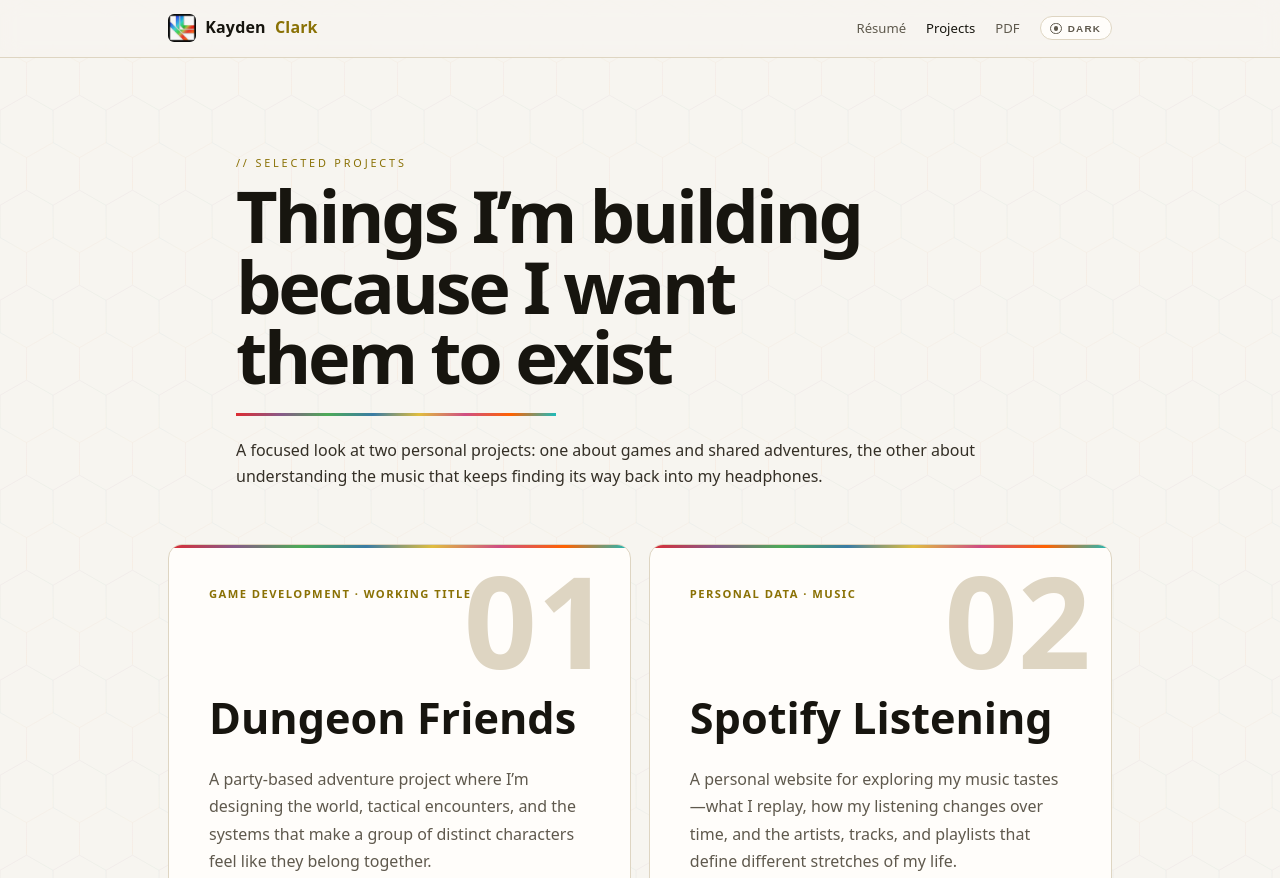
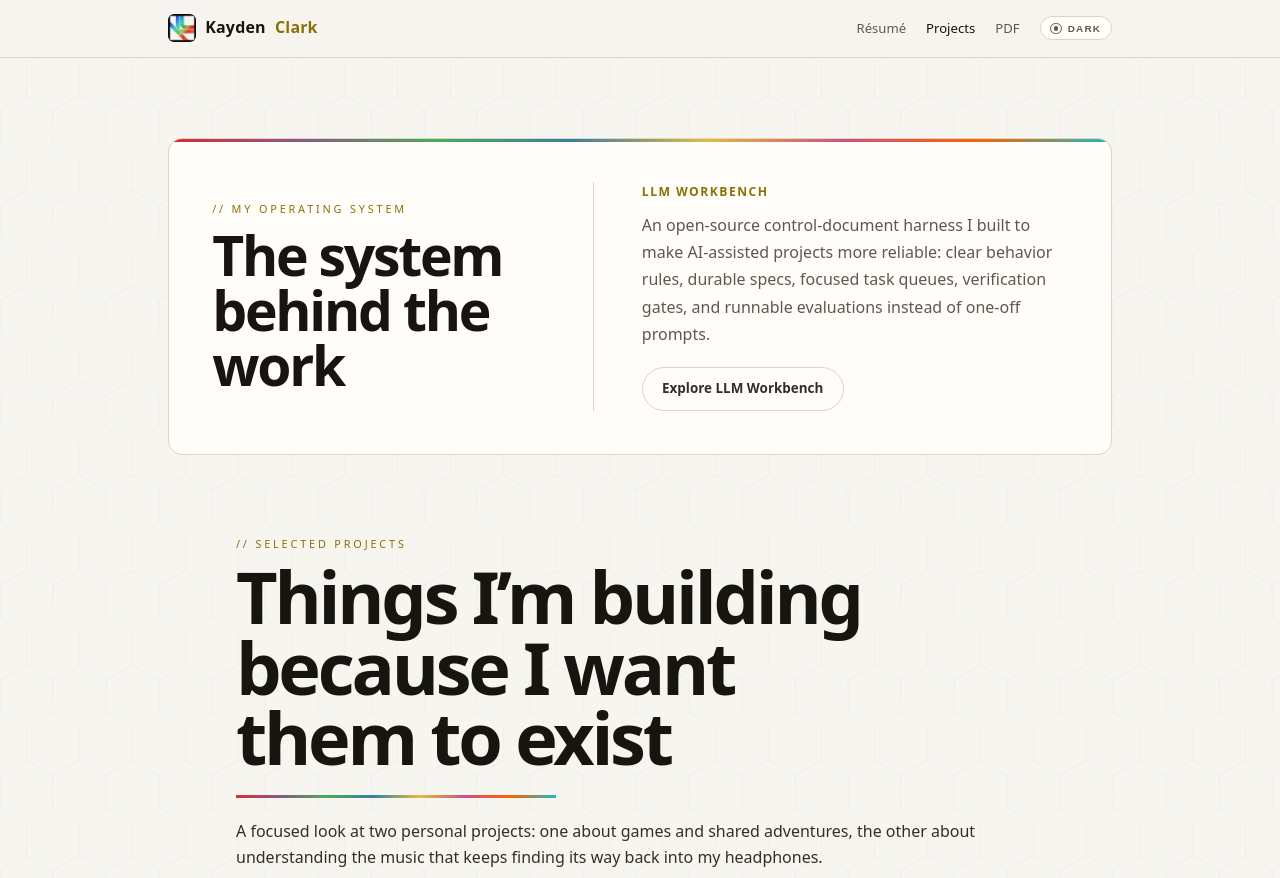
Before and after one commit to KaydenClark/resume-portfolio, a plain HTML site: page docs/projects.html in a window 1280 px wide. Shown: the top 878 px of the page. Drawn offline with Linux system fonts and the light colour scheme.

Commit message:
Feature LLM Workbench above projects

```diff
--- a/docs/assets/style.css
+++ b/docs/assets/style.css
@@ -694,7 +694,8 @@ footer.site a { color: var(--link); }
 
 .page-intro { padding: clamp(3rem, 8vw, 6rem) 0 2.4rem; }
 .page-intro .narrow { max-width: 54rem; }
-.page-intro h1 {
+.page-intro h1,
+.page-intro .projects-title {
   color: var(--text-strong);
   font-size: clamp(2.25rem, 6vw, 4.5rem);
   font-weight: 900;
@@ -703,7 +704,8 @@ footer.site a { color: var(--link); }
   margin: 0;
   max-width: 16ch;
 }
-.page-intro h1::after {
+.page-intro h1::after,
+.page-intro .projects-title::after {
   background: var(--rainbow);
   content: "";
   display: block;
@@ -715,7 +717,53 @@ footer.site a { color: var(--link); }
 .page-intro .tagline { margin-top: 1.35rem; max-width: 48rem; }
 .page-intro .hero-links { margin-top: 1.4rem; }
 
-.projects-intro { padding-bottom: 1.2rem; }
+.system-feature { padding: clamp(3rem, 7vw, 5rem) 0 0; }
+.system-feature-shell {
+  background: var(--bg-raised);
+  border: 1px solid var(--border);
+  border-radius: var(--radius);
+  display: grid;
+  gap: clamp(1.5rem, 5vw, 4rem);
+  grid-template-columns: minmax(0, .8fr) minmax(0, 1.2fr);
+  overflow: hidden;
+  padding: clamp(1.6rem, 4vw, 2.7rem);
+  position: relative;
+}
+.system-feature-shell::before {
+  background: var(--rainbow);
+  content: "";
+  height: 3px;
+  left: 0;
+  position: absolute;
+  right: 0;
+  top: 0;
+}
+.system-feature-heading { align-self: center; }
+.system-feature-heading h1 {
+  color: var(--text-strong);
+  font-size: clamp(2rem, 4.7vw, 3.45rem);
+  font-weight: 900;
+  letter-spacing: -.04em;
+  line-height: 1;
+  margin: 0;
+  max-width: 11ch;
+}
+.system-feature-copy {
+  border-left: 1px solid var(--border);
+  padding-left: clamp(1.5rem, 4vw, 3rem);
+}
+.system-feature-name {
+  color: var(--gold-ink);
+  font-size: .76rem;
+  font-weight: 850;
+  letter-spacing: .12em;
+  margin: 0 0 .65rem;
+  text-transform: uppercase;
+}
+.system-feature-copy > p:not(.system-feature-name) { color: var(--text-dim); line-height: 1.7; margin: 0 0 1.2rem; }
+.system-feature-copy .btn { display: inline-flex; }
+
+.projects-intro { padding-bottom: 1.2rem; padding-top: clamp(3.25rem, 7vw, 5rem); }
 .project-showcase { padding-top: 1.2rem; }
 .project-feature-grid { display: grid; gap: 1.1rem; grid-template-columns: repeat(2, minmax(0, 1fr)); }
 .project-feature {
@@ -844,6 +892,9 @@ th { color: var(--text-dim); }
   .meta-line { overflow-wrap: normal; }
   section { padding-top: 2.2rem; }
   .skill-groups, .project-list { grid-template-columns: 1fr; }
+  .system-feature-shell { grid-template-columns: 1fr; }
+  .system-feature-heading h1 { max-width: 12ch; }
+  .system-feature-copy { border-left: 0; border-top: 1px solid var(--border); padding-left: 0; padding-top: 1.25rem; }
   .project-feature-grid { grid-template-columns: 1fr; }
   .project-feature { min-height: 21rem; }
   .role-heading { display: block; }
--- a/docs/projects.html
+++ b/docs/projects.html
@@ -31,10 +31,26 @@
 </header>
 
 <main id="main">
+  <section class="system-feature" aria-labelledby="system-feature-title">
+    <div class="wrap">
+      <div class="system-feature-shell">
+        <div class="system-feature-heading">
+          <p class="section-kicker">// My operating system</p>
+          <h1 id="system-feature-title">The system behind the work</h1>
+        </div>
+        <div class="system-feature-copy">
+          <p class="system-feature-name">LLM Workbench</p>
+          <p>An open-source control-document harness I built to make AI-assisted projects more reliable: clear behavior rules, durable specs, focused task queues, verification gates, and runnable evaluations instead of one-off prompts.</p>
+          <a class="btn" href="https://github.com/KaydenClark/LLM_Workbench">Explore LLM Workbench</a>
+        </div>
+      </div>
+    </div>
+  </section>
+
   <section class="page-intro projects-intro">
     <div class="wrap narrow">
       <p class="section-kicker">// Selected projects</p>
-      <h1>Things I’m building because I want them to exist</h1>
+      <h2 class="projects-title">Things I’m building because I want them to exist</h2>
       <p class="tagline">A focused look at two personal projects: one about games and shared adventures, the other about understanding the music that keeps finding its way back into my headphones.</p>
     </div>
   </section>
```
Also changed, not shown: BLUEPRINT.md (+1 -0 lines), specs/S-008-workbench-projects-feature/SPEC.md (added, +120 -0 lines), tools/verify-site.mjs (+6 -1 lines).
